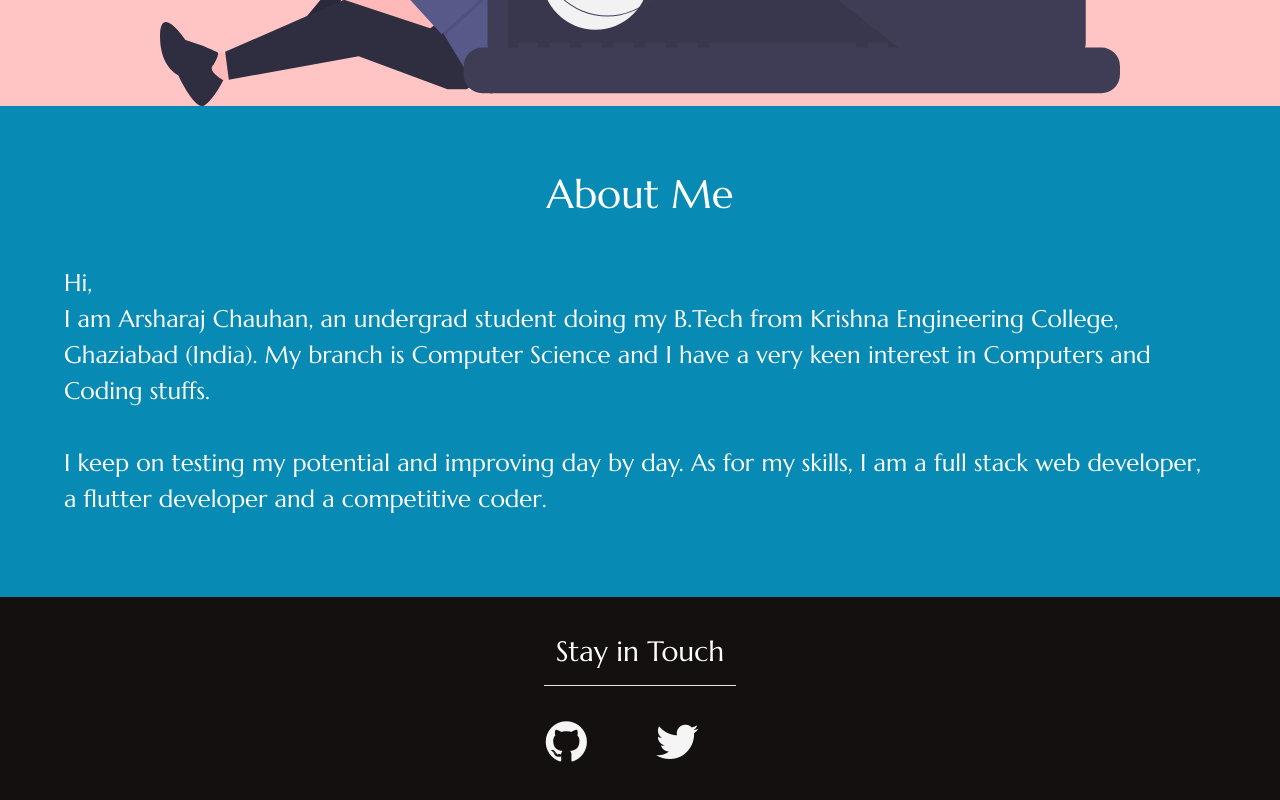
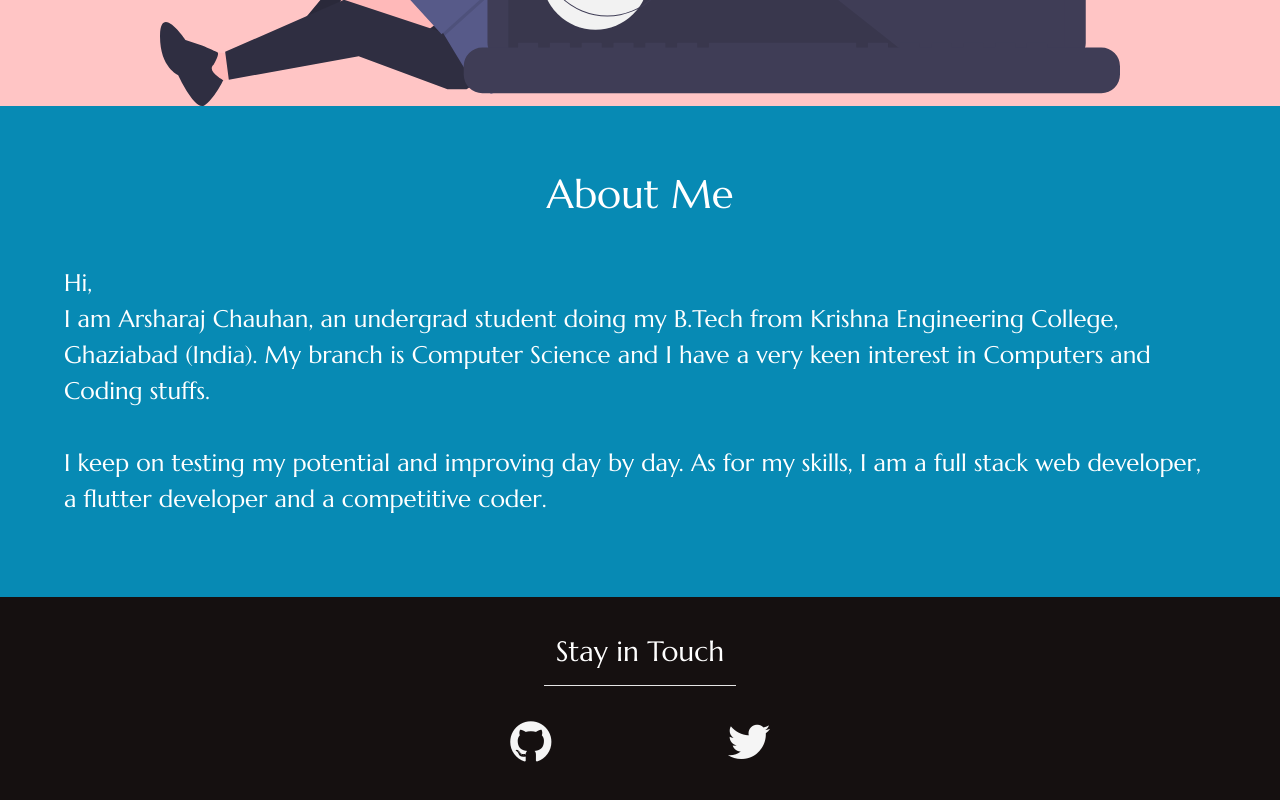
Before and after one commit to arsharaj/arsharajchauhan.github.io, a plain HTML site: page index.html in a window 1280 px wide. Shown: the part 2145-2945 px from the top of the page. Drawn offline with Linux system fonts and the light colour scheme.

Commit message:
Update index.html

```diff
--- a/index.html
+++ b/index.html
@@ -177,17 +177,17 @@
         </div>
         <div class="row">
             <div class="col"></div>
-            <div class="col-lg-1 col-2">
+            <div class="col-lg-1 col-2 text-center">
                 <a href="https://github.com/arsharaj">
                     <i class="fa fa-github fa-3x img-fluid"></i>
                 </a>
             </div>
-            <div class="col-lg-1 col-2">
+	    <div class="col-1"></div>
+            <div class="col-lg-1 col-2 text-center">
                 <a href="https://twitter.com/ArsharajChauhan">
                     <i class="fa fa-twitter fa-3x img-fluid"></i>
                 </a>
             </div>
-
             <div class="col"></div>
         </div>
     </section>
```
